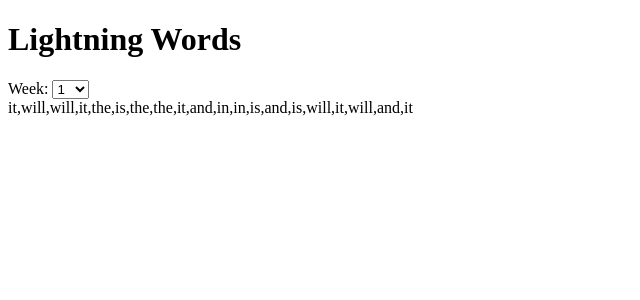
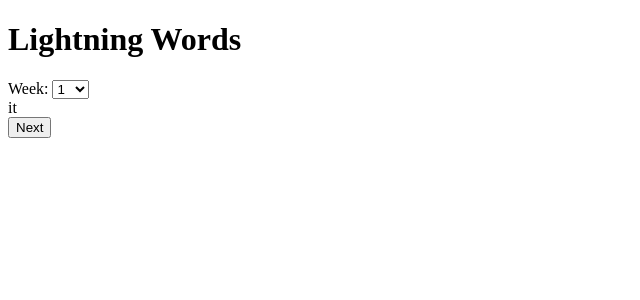
Before and after one commit to RichardMillerWimmer/lightning-words, a SvelteKit app: page / in a window 1280 px wide. Shown: the top 300 px of the page, without its empty margins (0-640 px from the left). Built offline with nearby package versions, Linux system fonts and the light colour scheme.

Commit message:
add word iteration

```diff
--- a/src/routes/+page.svelte
+++ b/src/routes/+page.svelte
@@ -8,9 +8,18 @@
         console.log(value);
     });
 
+    const wordTable = generateWordTable(1)
+    let i = 0;
+    const handleWordAdvance = () => {
+        i = i + 1;
+    }
+
 </script>
 <h1>Lightning Words</h1>
 <Select />
-<span>
-    {generateWordTable(1)}
-</span>
+<div>
+    <span>
+        {wordTable[i]}
+    </span>
+</div>
+<button on:click={handleWordAdvance}>Next</button>
```
